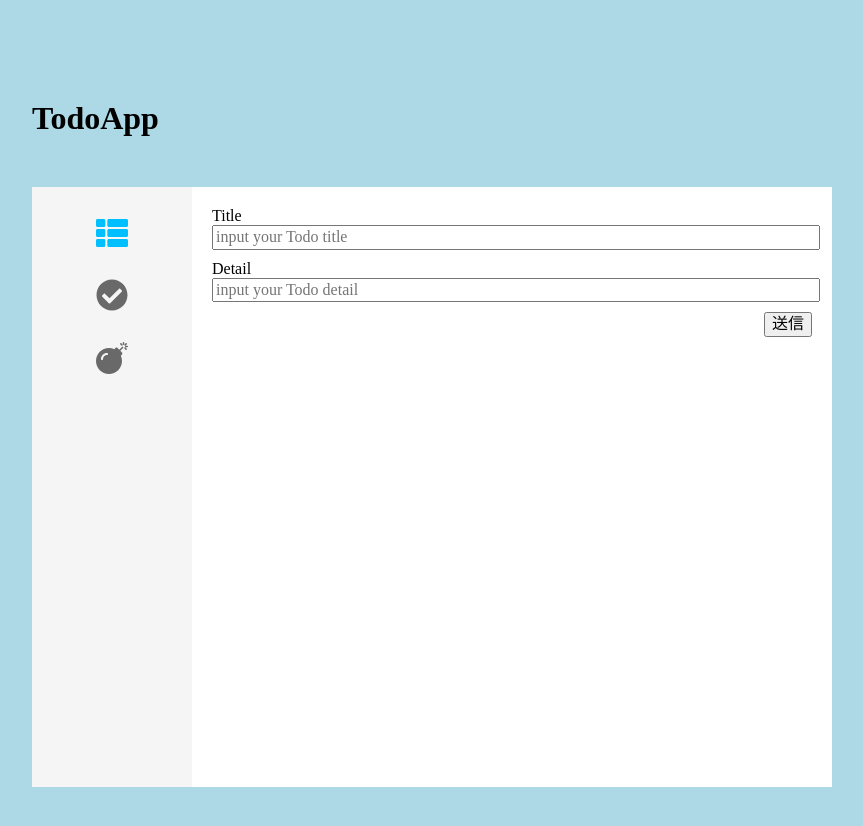
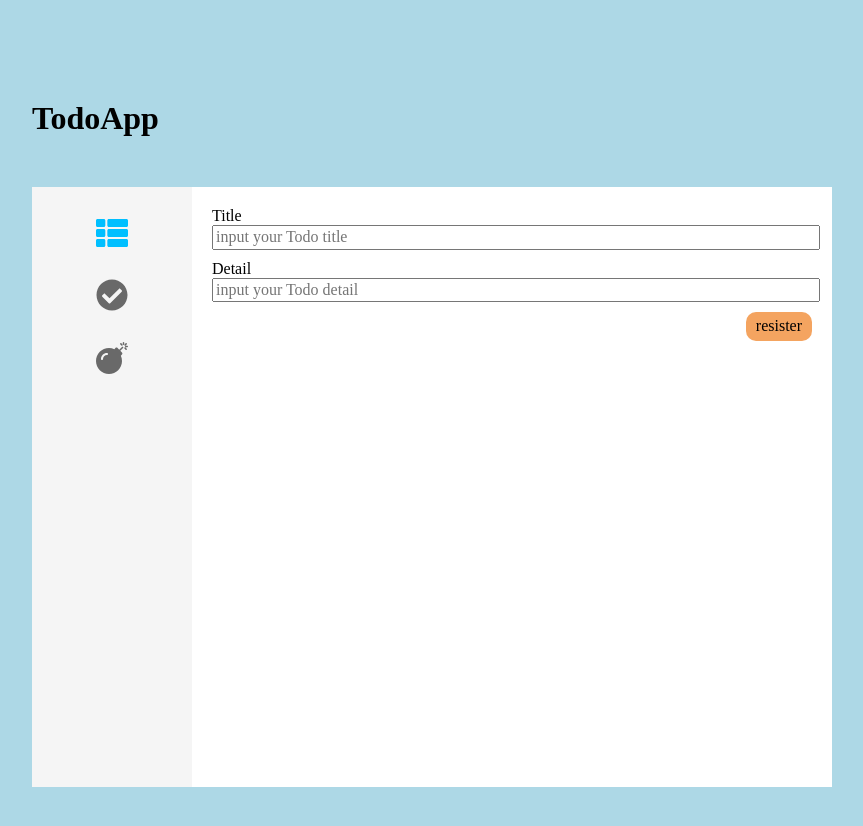
Before and after one commit to DaisukeSuzuki0703/todoapp-vue, a Vue app: page / in a window 1280 px wide. Shown: the top 826 px of the page, without its empty margins (208-1071 px from the left). Built offline with nearby package versions, Linux system fonts and the light colour scheme.

Commit message:
リスト、resisterのスタイル変更

```diff
--- a/src/components/ListItem.vue
+++ b/src/components/ListItem.vue
@@ -93,6 +93,7 @@ button {
   border-radius: 10px;
   border: none;
   background-color: #ffb6c1;
+  padding: 5px 10px;
 }
 .todo__completed {
   margin-right: 20px;
@@ -101,10 +102,6 @@ button {
 }
 .todo__edit__btn {
   background-color: #7fffd4;
-  padding: 5px 10px;
   margin-bottom: 5px;
 }
-.todo__delete__btn {
-  padding: 5px 10px;
-}
 </style>
--- a/src/components/Resister.vue
+++ b/src/components/Resister.vue
@@ -19,7 +19,7 @@
       />
     </div>
     <div class="submit">
-      <button class="submitbtn" @click="submit">送信</button>
+      <button class="submitbtn btn" @click="submit">resister</button>
     </div>
   </div>
 </template>
@@ -78,4 +78,10 @@ export default {
   text-align: right;
   margin-top: 10px;
 }
+.btn {
+  border-radius: 10px;
+  border: none;
+  background-color: #f4a460;
+  padding: 5px 10px;
+}
 </style>
```
